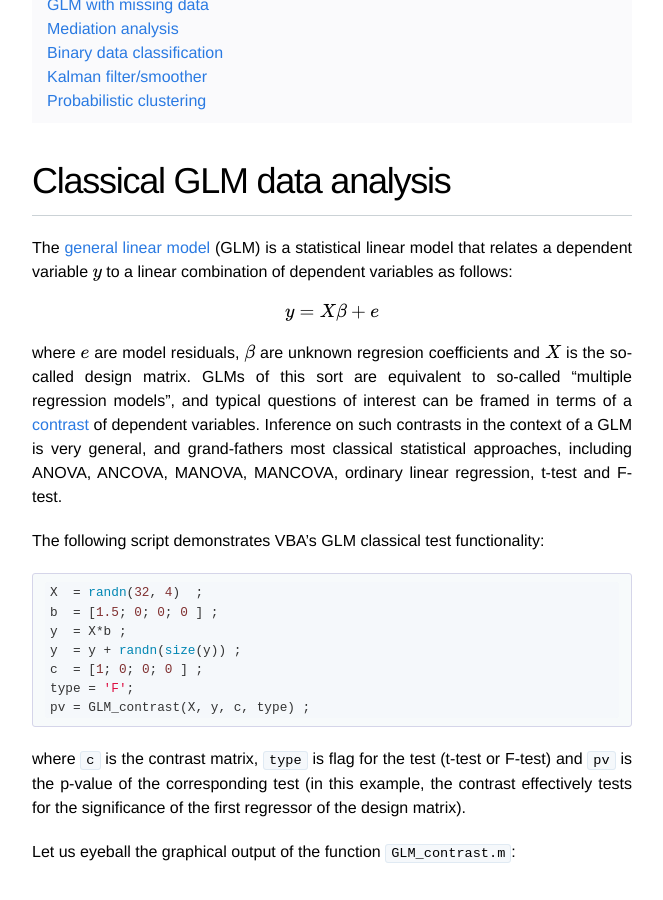
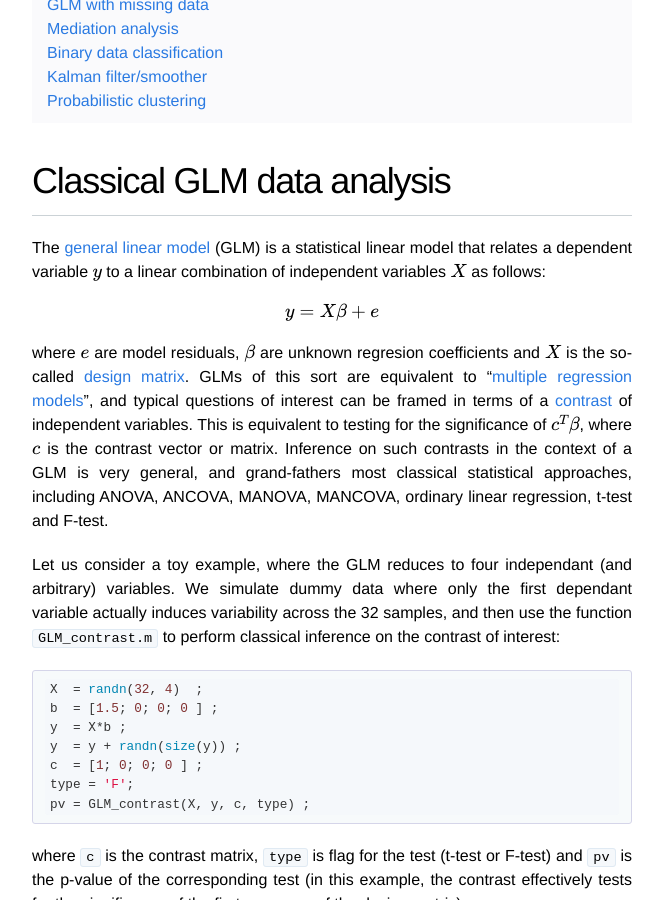
Before and after one commit to MBB-team/VBA-toolbox, a Jekyll site: the page built from _wiki/statistical-models.md, in a window 1280 px wide and 900 px high, scrolled down 280 px. Shown: the whole window, without its empty margins (308-971 px from the left). Built offline with Jekyll 4.4.1, drawn with Linux system fonts in a browser that asks for light colours; nearby versions of some CDN libraries; formulas are drawn with MathJax 3.

Commit message:
Update statistical-models.md

````diff
--- a/_wiki/statistical-models.md
+++ b/_wiki/statistical-models.md
@@ -6,13 +6,13 @@ title: "Statistical models"
 
 # Classical GLM data analysis
 
-The [general linear model](https://en.wikipedia.org/wiki/General_linear_model) (GLM) is a statistical linear model that relates a dependent variable $$y$$ to a linear combination of dependent variables as follows:
+The [general linear model](https://en.wikipedia.org/wiki/General_linear_model) (GLM) is a statistical linear model that relates a dependent variable $$y$$ to a linear combination of independent variables $$X$$ as follows:
 
 $$ y = X \beta + e $$
 
-where $$e$$ are model residuals, $$\beta$$ are unknown regresion coefficients and $$X$$ is the so-called design matrix. GLMs of this sort are equivalent to so-called "multiple regression models", and typical questions of interest can be framed in terms of a [contrast](https://en.wikipedia.org/wiki/Contrast_(statistics)) of dependent variables. Inference on such contrasts in the context of a GLM is very general, and grand-fathers most classical statistical approaches, including ANOVA, ANCOVA, MANOVA, MANCOVA, ordinary linear regression, t-test and F-test.
+where $$e$$ are model residuals, $$\beta$$ are unknown regresion coefficients and $$X$$ is the so-called [design matrix](https://en.wikipedia.org/wiki/Design_matrix). GLMs of this sort are equivalent to "[multiple regression models](https://en.wikipedia.org/wiki/Regression_analysis)", and typical questions of interest can be framed in terms of a [contrast](https://en.wikipedia.org/wiki/Contrast_(statistics)) of independent variables. This is equivalent to testing for the significance of $$c^T \beta$$, where $$c$$ is the contrast vector or matrix. Inference on such contrasts in the context of a GLM is very general, and grand-fathers most classical statistical approaches, including ANOVA, ANCOVA, MANOVA, MANCOVA, ordinary linear regression, t-test and F-test.
 
-The following script demonstrates VBA's GLM classical test functionality:
+Let us consider a toy example, where the GLM reduces to four independant (and arbitrary) variables. We simulate dummy data where only the first dependant variable actually induces variability across the 32 samples, and then use the function `GLM_contrast.m` to perform classical inference on the contrast of interest:
 
 ```matlab
 X  = randn(32, 4)  ;
````
